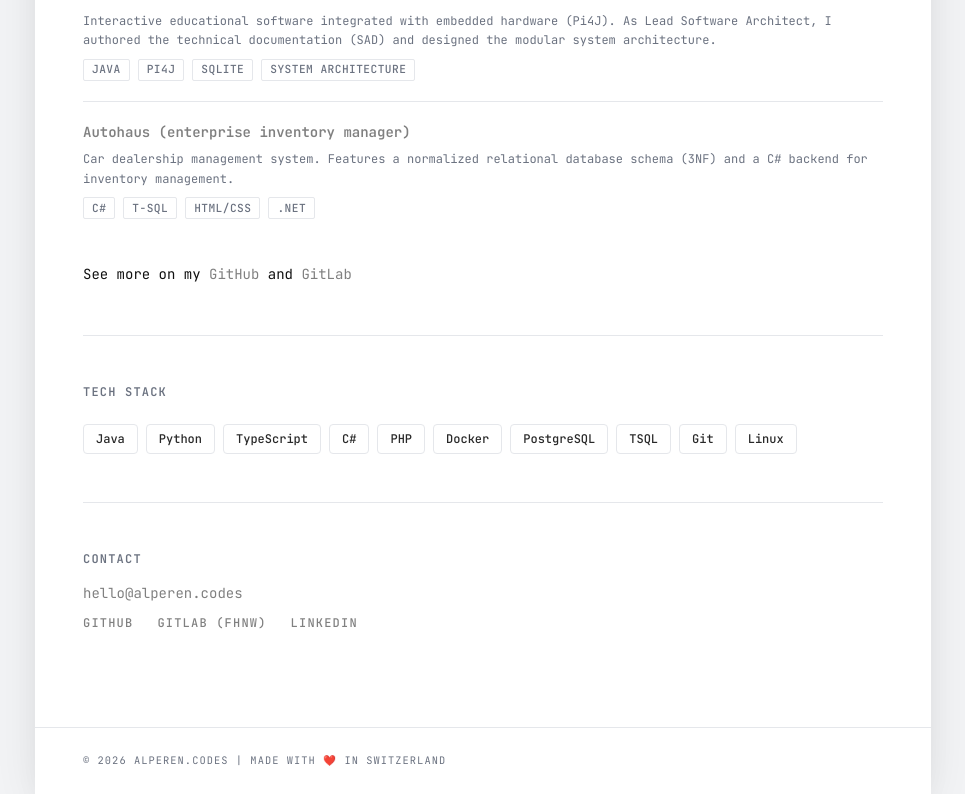
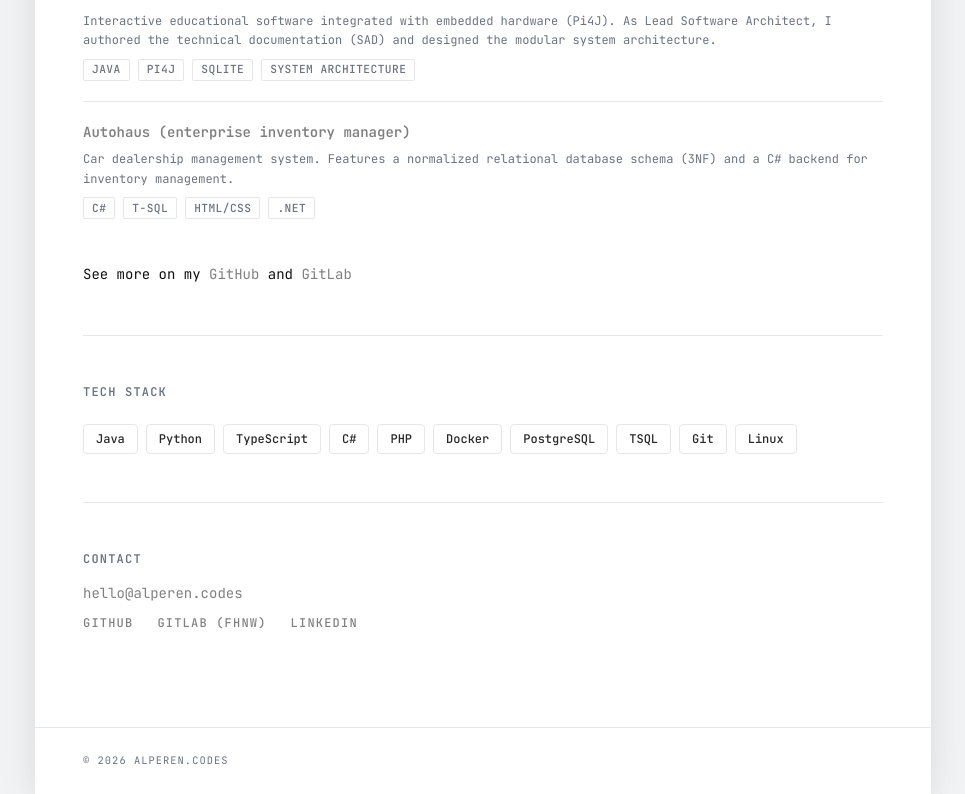
Before and after one commit to alperencodes/alperencodes.github.io, a Next.js app: page / in a window 1280 px wide. Shown: the part 802-1596 px from the top of the page, without its empty margins (157-1122 px from the left). Built offline with nearby package versions, Linux system fonts and the light colour scheme.

Commit message:
feat: remove useless footer text

```diff
--- a/src/app/page.tsx
+++ b/src/app/page.tsx
@@ -44,7 +44,7 @@ export default function Home() {
             {/* footer */}
             <footer className="px-10 md:px-12 py-6 border-t border-border">
                 <p className="text-[0.65rem] uppercase tracking-widest text-muted">
-                    © {new Date().getFullYear()} {siteConfig.name} | Made with ❤️ in Switzerland
+                    © {new Date().getFullYear()} {siteConfig.name}
                 </p>
             </footer>
         </>
```
